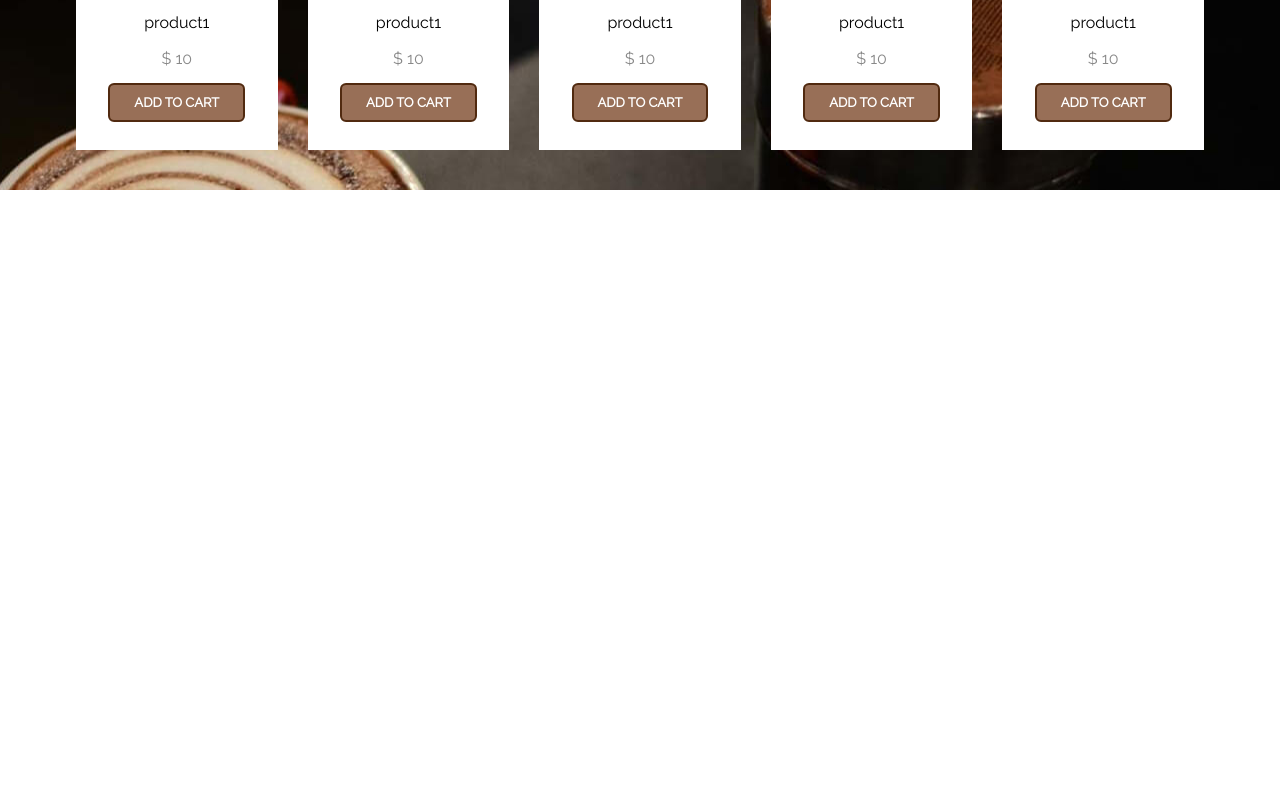
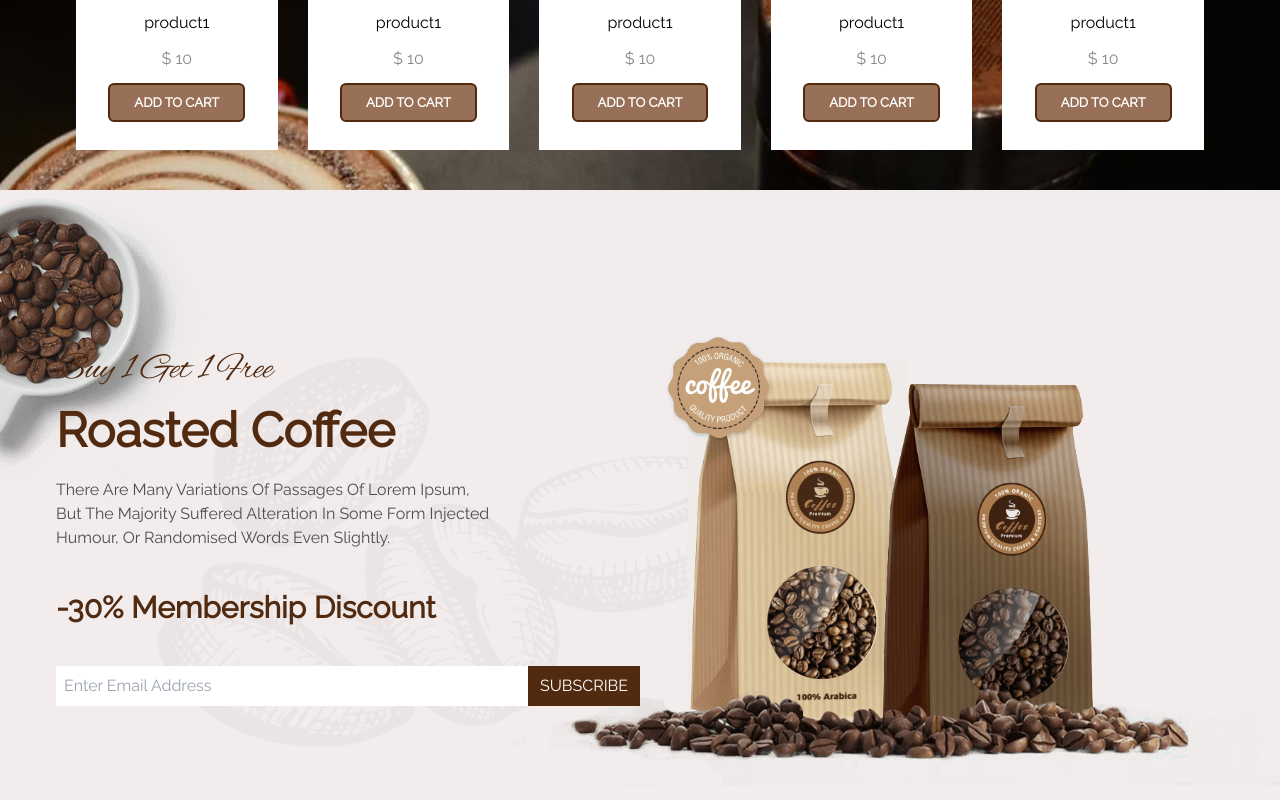
Before and after one commit to dosepehr/Natural-coffee, a React (Vite) app: page / in a window 1280 px wide. Shown: the part 2087-2887 px from the top of the page. Before the commit the page ends 2277 px from the top, so only its background shows below. Built offline with nearby package versions, Linux system fonts and the light colour scheme.

Commit message:
add Email Sender Component

```diff
--- a/src/App.tsx
+++ b/src/App.tsx
@@ -1,4 +1,5 @@
 import ChooseUs from "./Components/common/ChooseUs";
+import EmailSender from "./Components/common/EmailSender";
 import Equipment from "./Components/common/Equipment";
 import Header from "./Components/common/Header";
 import Discover from "./Components/layout/Discover";
@@ -14,6 +15,7 @@ const App: React.FC = () => {
       </div>
       <ChooseUs />
       <Discover />
+      <EmailSender />
     </>
   );
 };
--- a/src/Components/common/ChooseUs.tsx
+++ b/src/Components/common/ChooseUs.tsx
@@ -4,7 +4,7 @@ const ChooseUs = () => {
   return (
     <div className="bg-[url('/images/Background.png')] selection:bg-black">
       <div className="bg-[url('/images/Bean-Image.png')] bg-auto bg-center bg-no-repeat py-40 text-center text-white">
-        <Title MainTitle="Why Choose Us" secondTitle="XStore Сoffee Demo" />
+        <Title mainTitle="Why Choose Us" secondTitle="XStore Сoffee Demo" />
         <p className="mx-auto max-w-4xl text-tertiaryGray">
           There are many variations of passages of Lorem Ipsum available, but
           the majority have suffered alteration, by injected humour, or
--- /dev/null
+++ b/src/Components/common/EmailSender.tsx
@@ -0,0 +1,39 @@
+import Title from "./Title";
+
+const EmailSender = () => {
+  return (
+    <div className="bg-100% bg-[#F2ECEC] bg-no-repeat px-5 py-10 md:bg-[url('/images/bg.png')] md:px-14 lg:pt-40 lg:pb-20 xl:pb-32">
+      <div className="px mx-auto">
+        <div className="md:w-3/4 lg:w-1/2">
+          <div className="text-mainBrown">
+            <Title mainTitle="Buy 1 Get 1 Free" secondTitle="Roasted Coffee" />
+          </div>
+          <div>
+            <p className="mb-10 text-[#4d4d4d] w-3/4">
+              There Are Many Variations Of Passages Of Lorem Ipsum, But The
+              Majority Suffered Alteration In Some Form Injected Humour, Or
+              Randomised Words Even Slightly.
+            </p>
+          </div>
+          <div>
+            <p className="mb-10 text-3xl font-extrabold text-mainBrown">
+              -30% Membership Discount
+            </p>
+          </div>
+          <div className="flex items-center w-3/4 lg:w-full">
+            <input
+              type="text"
+              className="grow px-2 py-2"
+              placeholder="Enter Email Address"
+            />
+            <button className="bg-mainBrown px-3 py-2 text-white">
+              SUBSCRIBE
+            </button>
+          </div>
+        </div>
+      </div>
+    </div>
+  );
+};
+
+export default EmailSender;
--- a/src/Components/common/Title.tsx
+++ b/src/Components/common/Title.tsx
@@ -1,12 +1,12 @@
 type TitlePropsType = {
-  MainTitle: string;
+  mainTitle: string;
   secondTitle?: string;
 };
 
-const Title: React.FC<TitlePropsType> = ({ MainTitle, secondTitle }) => {
+const Title: React.FC<TitlePropsType> = ({ mainTitle, secondTitle }) => {
   return (
     <>
-      <h2 className="mb-4 font-alex text-4xl">{MainTitle}</h2>
+      <h2 className="mb-4 font-alex text-4xl">{mainTitle}</h2>
       <h2 className="mb-6 text-5xl font-extrabold">{secondTitle}</h2>
     </>
   );
--- a/src/Components/layout/Discover.tsx
+++ b/src/Components/layout/Discover.tsx
@@ -6,7 +6,7 @@ const Discover = () => {
     <div className="">
       <div className="bg-[url('/images/bg.jpg')] bg-auto bg-center bg-no-repeat py-10">
         <div className="text-center text-white">
-          <Title MainTitle="Latest Arrivals" secondTitle="Discover Product" />
+          <Title mainTitle="Latest Arrivals" secondTitle="Discover Product" />
           <Slider />
         </div>
       </div>
--- a/tailwind.config.js
+++ b/tailwind.config.js
@@ -18,6 +18,9 @@ export default {
       },
       backgroundSize: {
         custom: "200%",
+        "90%": "90%",
+        "80%": "80%",
+        "100%": "100%",
       },
       screens: {
         ss: "420px",
```
